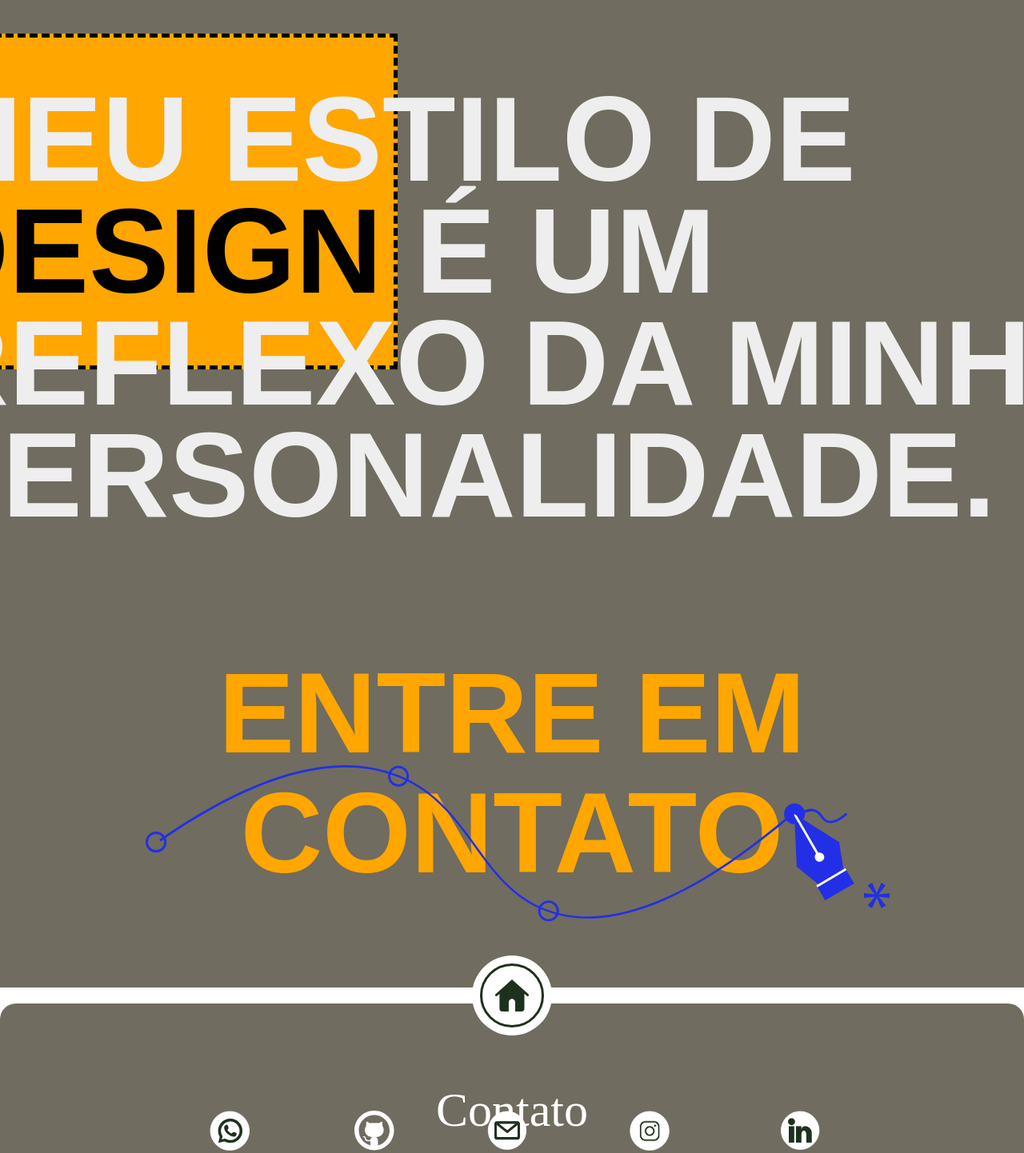
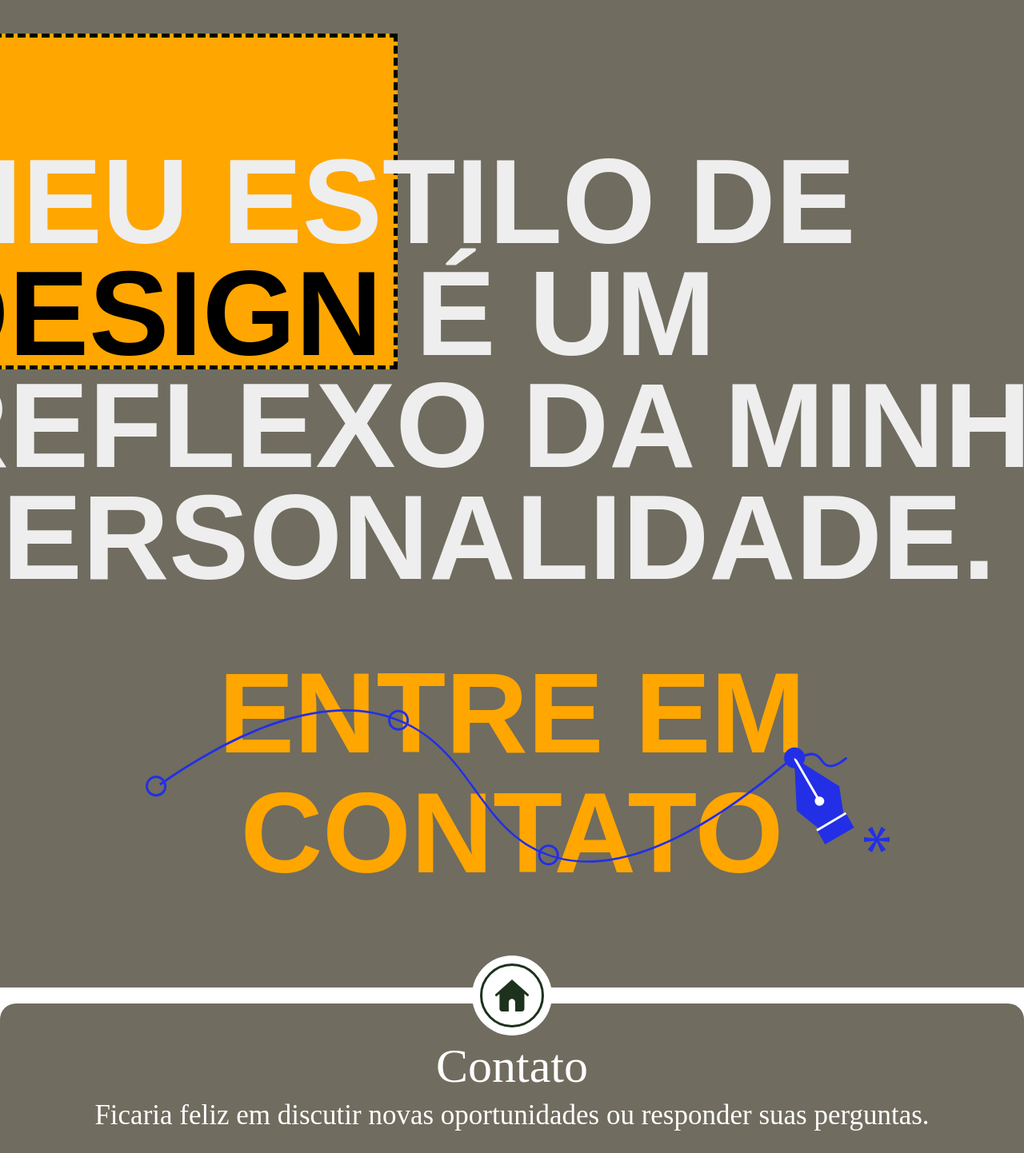
Before and after one commit to crow7077/meu_portfolio, a React (Vite) app: page / in a window 1280 px wide. Shown: the part 7940-9382 px from the top of the page at 80% size. Built offline with nearby package versions, Linux system fonts and the light colour scheme; a web font is replaced by a local one.

Commit message:
Auto commit 2025-08-27_16-56

```diff
--- a/src/styles/Container.css
+++ b/src/styles/Container.css
@@ -415,11 +415,6 @@
         position: absolute;
         z-index: 1;
     }
-
-    /* footer */
-
-    footer {}
-
 }
 
 
@@ -726,7 +721,7 @@
     }
 
     .description1 h1 {
-        top: 242px;
+        top: 320px;
         font-size: 150px;
         line-height: 70px;
     }
@@ -759,7 +754,7 @@
     }
 
     .vetor {
-        top: 180px;
+        top: 110px;
         left: 450px;
         width: 931px;
         height: auto;
--- a/src/styles/Footer.css
+++ b/src/styles/Footer.css
@@ -1,4 +1,11 @@
+/* === MOBILE === */
+@media (min-width: 400px) {
+    .container {
+        max-width: 768px;
+    }
+
     /* FOOTER */
+
     footer {
         background: #706c5f;
         width: 95%;
@@ -93,6 +100,7 @@ footer {
         font-family: 'Alice', cursive;
         font-size: 16px;
     }
+}
 
 @media (min-width: 1024px) {
     .container {
@@ -149,8 +157,12 @@ footer {
         height: 50px;
     }
 
-    .text h2{
+    .text {
         display: none;
+    }
+
+    .textD h2 {
+        display: block;
     }
 
     .textD h2 {
```
Lines whose indentation alone changed are shown as unchanged.
